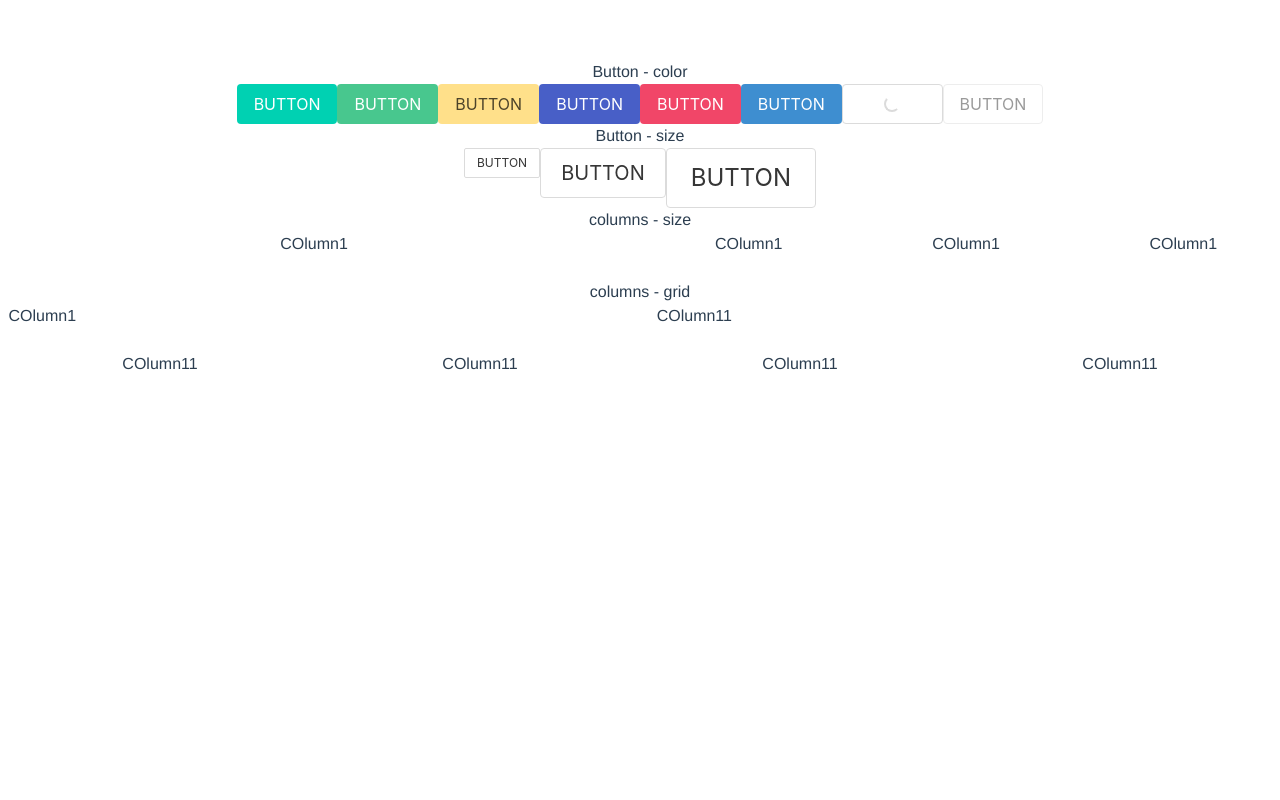
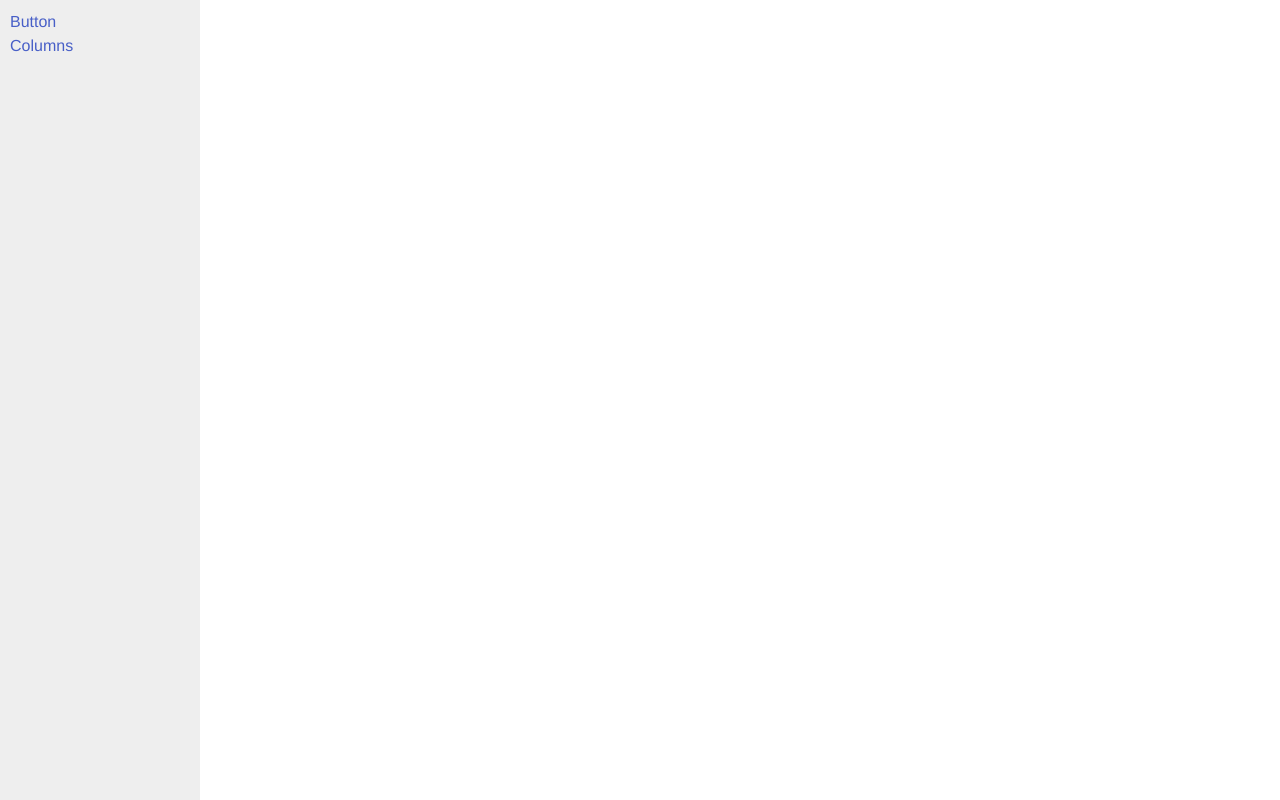
Before and after one commit to afeiship/vue-bulma, a Vue app: page / in a window 1280 px wide. Built offline with nearby package versions, Linux system fonts and the light colour scheme.

Commit message:
add: vue-router

```diff
--- a/src/App.vue
+++ b/src/App.vue
@@ -1,7 +1,18 @@
 <template>
   <div id="app">
-    <page-button></page-button>
-    <page-columns></page-columns>
+    <aside class="page-sider">
+      <ul>
+        <li>
+          <router-link to="/button">Button</router-link>
+        </li>
+        <li>
+          <router-link to="/columns">Columns</router-link>
+        </li>
+      </ul>
+    </aside>
+    <section class="page-container">
+      <router-view></router-view>
+    </section>
   </div>
 </template>
 
@@ -17,13 +28,33 @@ export default {
 };
 </script>
 
-<style>
+<style lang="scss">
+html,
+body,
+#app {
+  height: 100%;
+  box-sizing: border-box;
+}
+
 #app {
   font-family: 'Avenir', Helvetica, Arial, sans-serif;
-  -webkit-font-smoothing: antialiased;
-  -moz-osx-font-smoothing: grayscale;
-  text-align: center;
-  color: #2c3e50;
-  margin-top: 60px;
+  display: flex;
+  height: 100%;
+
+  .router-link-exact-active {
+    color: #007aff;
+    text-decoration: underline;
+  }
+
+  .page-sider {
+    background: #eee;
+    bottom: 1px solid #ccc;
+    padding: 10px;
+    width: 200px;
+  }
+  .page-container {
+    padding: 10px;
+    flex: 1;
+  }
 }
 </style>
--- /dev/null
+++ b/src/routes.js
@@ -0,0 +1,7 @@
+import Button from './components/button';
+import Columns from './components/columns';
+
+export default [
+  { path: '/button', component: Button },
+  { path: '/columns', component: Columns }
+];
```
Also changed, not shown: package.json (+7 -2 lines), src/main.js (+7 -5 lines), 1 other file (tests, documents, lock files or other folders).
